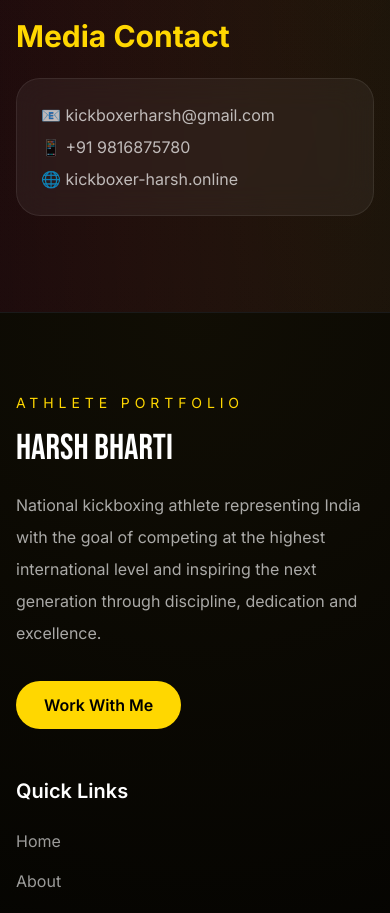
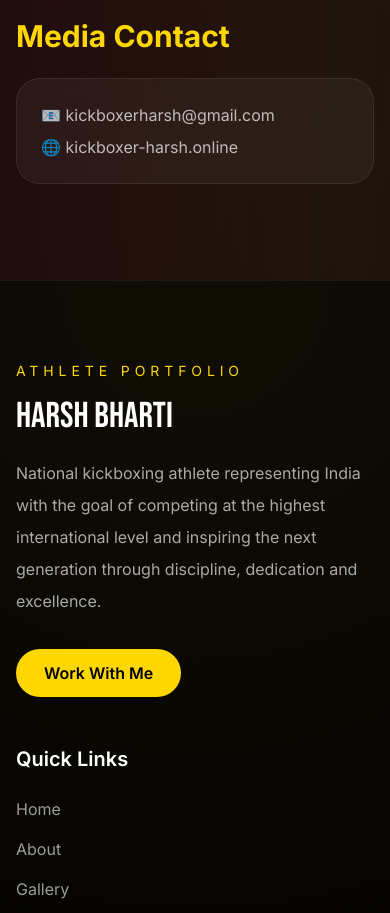
Before and after one commit to harshbharti55/kickboxer-harsh, a Next.js app: page /press-kit in a window 390 px wide. Shown: the part 1240-2153 px from the top of the page. Built offline with nearby package versions, Linux system fonts and the light colour scheme.

Commit message:
Remove public phone contact

```diff
--- a/app/press-kit/page.tsx
+++ b/app/press-kit/page.tsx
@@ -63,9 +63,6 @@ export default function PressKitPage() {
             📧 kickboxerharsh@gmail.com
           </p>
 
-          <p className="mt-2 text-white/70">
-            📱 +91 9816875780
-          </p>
 
           <p className="mt-2 text-white/70">
             🌐 kickboxer-harsh.online
```
